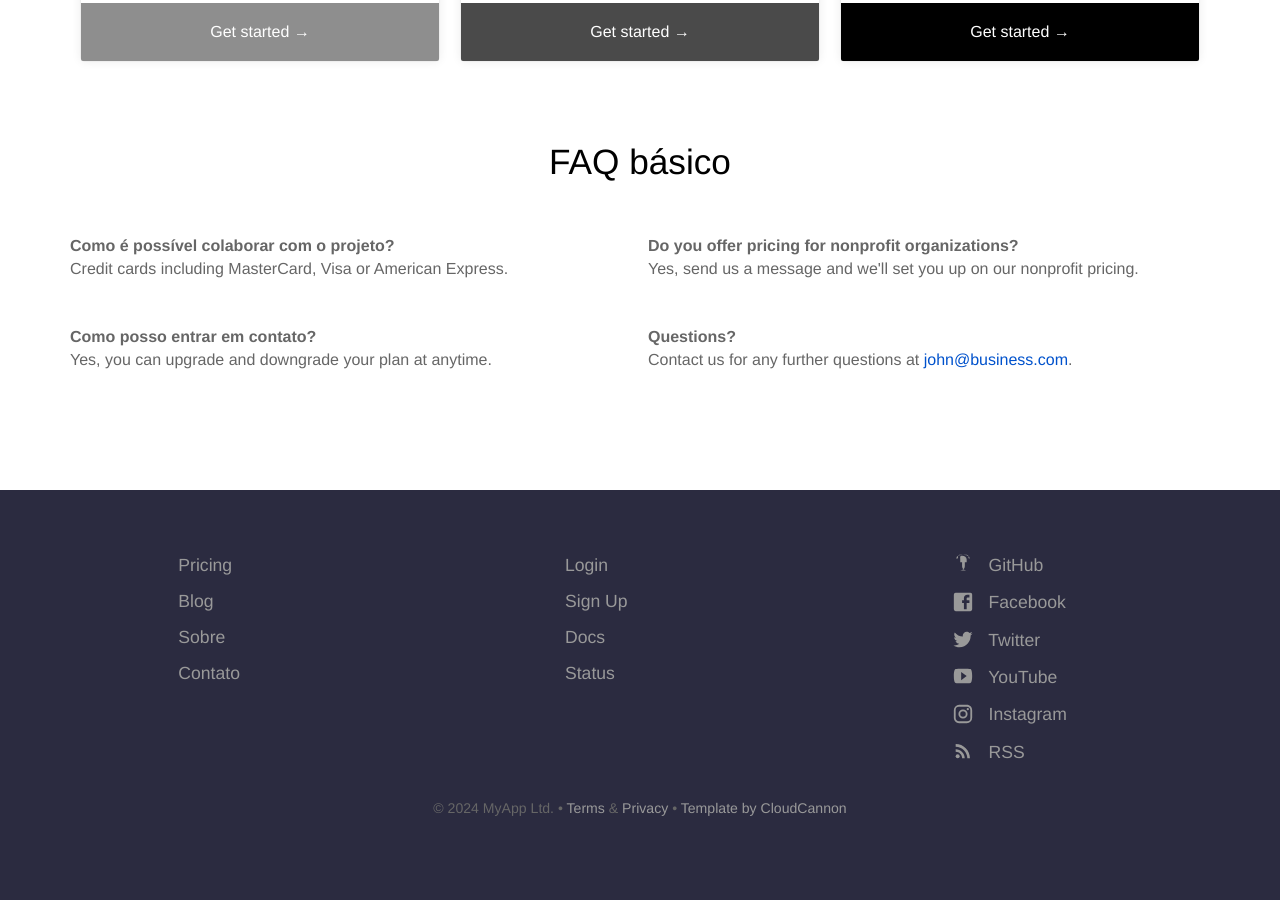
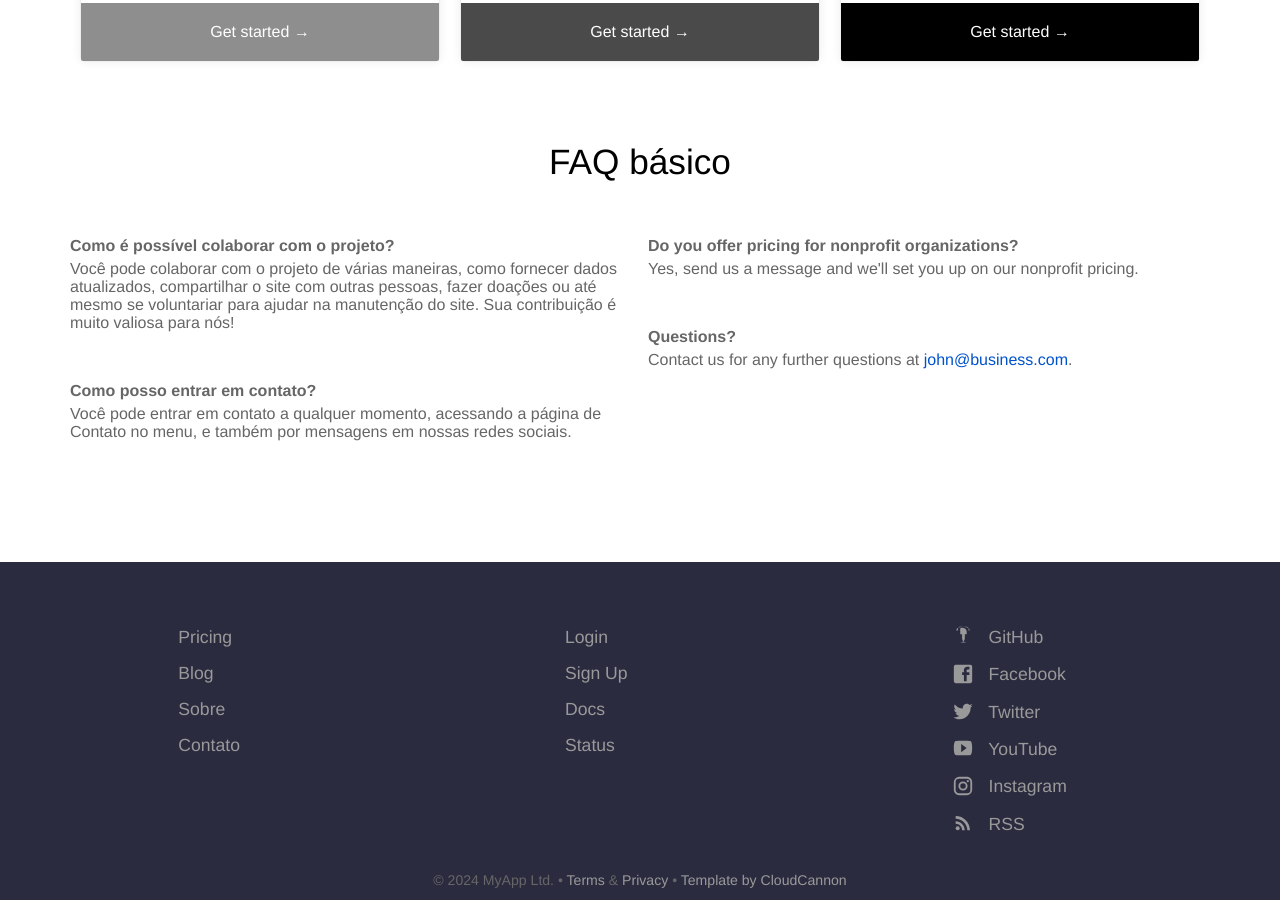
Before and after one commit to jornalistainclusivo/pcd.dataverso.org, a Jekyll site: the page built from descricao.html, in a window 1280 px wide and 900 px high, scrolled down 764 px. Built offline with Jekyll 4.4.1, drawn with Linux system fonts in a browser that asks for light colours; before the commit the page ends 1633 px from its top, so only the background shows below that.

Commit message:
Faq página "o que"

```diff
--- a/descricao.html
+++ b/descricao.html
@@ -59,9 +59,9 @@ pricing_table:
       text: Get started
 faq:
   - question: Como é possível colaborar com o projeto?
-    answer: Credit cards including MasterCard, Visa or American Express.
+    answer: Você pode colaborar com o projeto de várias maneiras, como fornecer dados atualizados, compartilhar o site com outras pessoas, fazer doações ou até mesmo se voluntariar para ajudar na manutenção do site. Sua contribuição é muito valiosa para nós!
   - question: Como posso entrar em contato?
-    answer: Yes, you can upgrade and downgrade your plan at anytime.
+    answer: Você pode entrar em contato a qualquer momento, acessando a página de Contato no menu, e também por mensagens em nossas redes sociais.
   - question: Do you offer pricing for nonprofit organizations?
     answer: Yes, send us a message and we'll set you up on our nonprofit pricing.
   - question: Questions?
```
